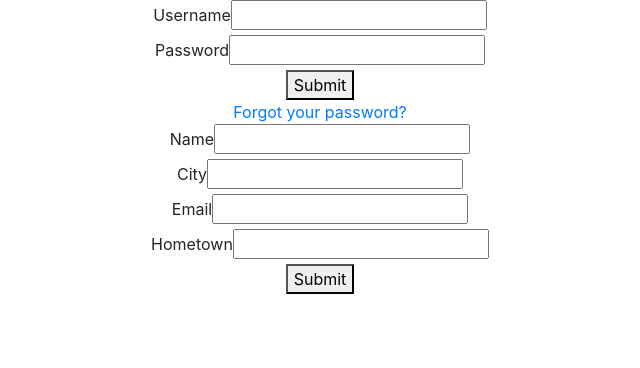
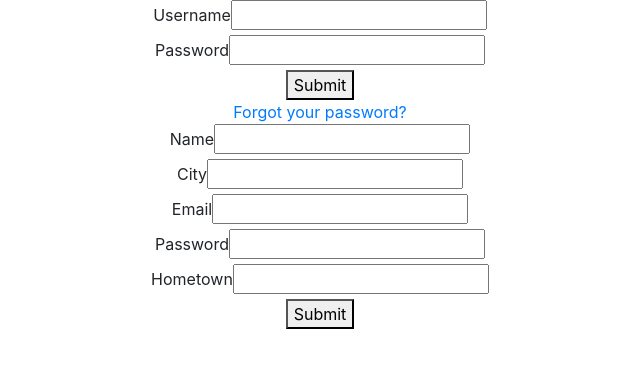
Before and after one commit to RexStrider/APPY-Angelhack, a React (Create React App) app in the folder client/: page / in a window 1280 px wide. Shown: the top 368 px of the page, without its empty margins (320-960 px from the left). Built offline with nearby package versions, Linux system fonts and the light colour scheme.

Commit message:
Password field missing

```diff
--- a/client/src/components/Singup.js
+++ b/client/src/components/Singup.js
@@ -5,6 +5,7 @@ class Singup extends Component{
       Name: '',
       City: '',
       Email: '',
+      Password:'',
       Hometown:''
 
      }
@@ -56,6 +57,16 @@ class Singup extends Component{
          </Row>
 
          <Row>
+          <Col>
+          <label>Password</label>
+         <input
+              id="Password"
+              value={this.state.Password}
+              onChange= {this.handleInputChange} />
+              </Col>
+        </Row>
+
+         <Row>
            <Col>
            <label>Hometown</label>
          <input
```
